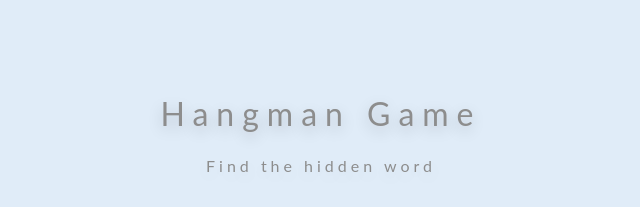
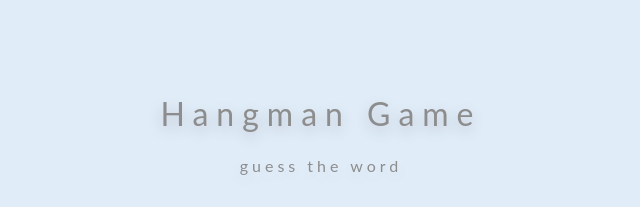
Before and after one commit to MassMatsu/js-hangman, a website with bundled scripts: page index.html in a window 1280 px wide. Shown: the top 207 px of the page, 319-959 px from the left. Built offline with nearby package versions, Linux system fonts and the light colour scheme; no server answers.

Commit message:
README modification

```diff
--- a/index.html
+++ b/index.html
@@ -11,7 +11,7 @@
     <div class="game-container">
       <div class="container">
         <h1>Hangman Game</h1>
-        <h4 class="subtitle">Find the hidden word</h4>
+        <h4 class="subtitle">guess the word</h4>
         <div class="game-status-container">
           <svg height="250" width="200" class="figure-container">
             <!--stand-->
```
Also changed, not shown: README.md.
